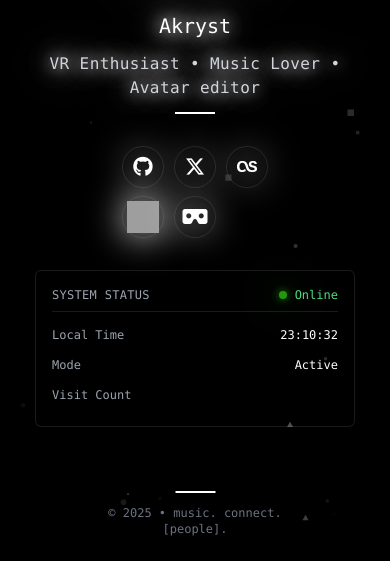
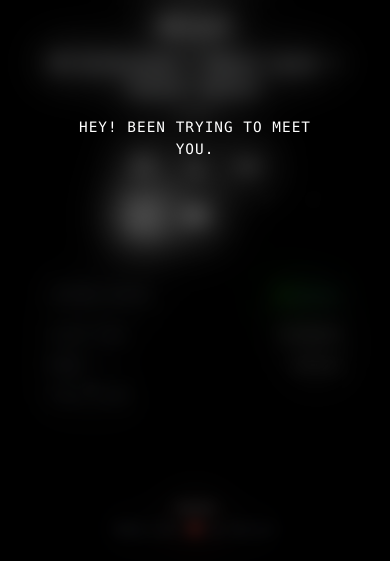
Before and after one commit to Akryst/Meow, a website: page public/index.html in a window 390 px wide. Shown: the part 283-844 px from the top of the page. Drawn offline with nearby package versions, Linux system fonts and the light colour scheme; no server answers; grey boxes are pictures that could not be loaded.

Commit message:
Add welcome screen functionality and styles
- Implemented a welcome screen module with blur effect and entry button.
- Added configuration options for welcome screen text and visibility.
- Updated main.js to load footer configuration dynamically.
- Created welcome.css for styling the welcome screen.
- Modified generateConfig.js to include welcome screen settings.

```diff
--- /dev/null
+++ b/public/css/components/welcome.css
@@ -0,0 +1,131 @@
+/* Welcome Screen Styles */
+.welcome-screen {
+    position: fixed;
+    top: 0;
+    left: 0;
+    width: 100%;
+    height: 100%;
+    z-index: 9999;
+    display: flex;
+    flex-direction: column;
+    align-items: center;
+    justify-content: center;
+    background: rgba(0, 0, 0, 0.5);
+    backdrop-filter: blur(20px);
+    -webkit-backdrop-filter: blur(20px);
+    transition: opacity 0.3s ease-out, visibility 0.3s ease-out;
+    cursor: pointer;
+}
+
+/* Hide scrollbars when welcome screen is active */
+body.welcome-active {
+    overflow: hidden;
+    height: 100vh;
+}
+
+body:not(.welcome-active) {
+    overflow: auto;
+}
+
+.welcome-screen.hidden {
+    opacity: 0;
+    visibility: hidden;
+    pointer-events: none;
+}
+
+.welcome-content {
+    text-align: center;
+    padding: 2rem;
+    border-radius: 20px;
+    transition: transform 0.3s ease-out;
+    max-width: 400px;
+    width: 90%;
+}
+
+.welcome-content:hover {
+    transform: scale(1.02);
+}
+
+.welcome-button {
+    display: inline-flex;
+    align-items: center;
+    gap: 0.5rem;
+    padding: 1rem 2rem;
+    border-radius: 50px;
+    font-size: 1rem;
+    font-weight: 500;
+    text-decoration: none;
+    transition: all 0.3s ease-out;
+    cursor: pointer;
+    text-transform: uppercase;
+    letter-spacing: 1px;
+    background: transparent;
+    position: relative;
+    overflow: hidden;
+}
+
+.welcome-button::before {
+    content: '';
+    position: absolute;
+    top: 0;
+    left: -100%;
+    width: 100%;
+    height: 100%;
+    transition: left 0.5s ease-out;
+}
+
+.welcome-button:hover::before {
+    left: 100%;
+}
+
+.welcome-button:hover {
+    transform: translateY(-2px);
+}
+
+/* Responsive design for welcome screen */
+@media (max-width: 768px) {
+    .welcome-title {
+        font-size: 2rem;
+    }
+
+    .welcome-subtitle {
+        font-size: 1rem;
+    }
+
+    .welcome-button {
+        padding: 0.8rem 1.5rem;
+        font-size: 0.9rem;
+    }
+
+    .welcome-content {
+        padding: 1.5rem;
+        margin: 1rem;
+    }
+}
+
+/* Enhanced blur effect when welcome screen is active */
+body.welcome-active {
+    overflow: hidden;
+}
+
+/* Blur effect for main content when welcome screen is active */
+body.welcome-active #main-content {
+    filter: blur(10px);
+    transition: filter 0.5s ease-out;
+}
+
+body:not(.welcome-active) #main-content {
+    filter: blur(0px);
+    transition: filter 0.5s ease-out;
+}
+
+/* Additional blur effect for any elements outside main-content */
+body.welcome-active > *:not(.welcome-screen) {
+    filter: blur(8px);
+    transition: filter 0.5s ease-out;
+}
+
+body:not(.welcome-active) > *:not(.welcome-screen) {
+    filter: none;
+    transition: filter 0.5s ease-out;
+}
--- a/public/index.html
+++ b/public/index.html
@@ -11,6 +11,7 @@
     <link href="https://fonts.googleapis.com/css2?family=JetBrains+Mono:wght@300;400;500;600;700&display=swap" rel="stylesheet">
     <link rel="stylesheet" href="css/base/styles.css">
     <link rel="stylesheet" href="css/components/effects.css">
+    <link rel="stylesheet" href="css/components/welcome.css">
     <script src="/socket.io/socket.io.js"></script>
     <script src="https://cdn.jsdelivr.net/npm/particles.js@2.0.0/particles.min.js"></script>
     <script src="https://cdnjs.cloudflare.com/ajax/libs/howler/2.2.4/howler.min.js"></script>
@@ -63,8 +64,10 @@
     <!-- Background Overlay -->
     <div id="background-overlay"></div>
 
-    <!-- Main Container -->
-    <div class="min-h-screen flex items-center justify-center p-6">
+    <!-- Main Content Container -->
+    <div id="main-content">
+        <!-- Main Container -->
+        <div class="min-h-screen flex items-center justify-center p-6">
         <div class="max-w-2xl w-full">
 
             <!-- Profile Section -->
@@ -155,6 +158,7 @@
 
         </div>
     </div>
+    </div>
 
     <!-- Footer -->
     <footer class="fixed bottom-6 left-1/2 transform -translate-x-1/2">
@@ -169,6 +173,7 @@
     <!-- Particles container will be auto-created by effects.js -->
 
     <!-- Modular JavaScript - Load modules first, then main -->
+    <script src="js/modules/welcomeScreen.js"></script>
     <script src="js/modules/backgroundManager.js"></script>
     <script src="js/modules/effects.js"></script>
     <script src="js/modules/configurator.js"></script>
--- a/public/js/config.js
+++ b/public/js/config.js
@@ -1,5 +1,5 @@
 // Site configuration - Auto-generated from .env file
-// Last updated: 2025-08-04T21:07:49.329Z
+// Last updated: 2025-08-04T23:09:51.941Z
 
 const config = {
     "profile": {
@@ -62,6 +62,13 @@ const config = {
             "Midnight Rooftop"
         ],
         "locationInterval": 10000
+    },
+    "welcomeScreen": {
+        "enabled": true,
+        "text": "Hey! Been trying to meet you."
+    },
+    "footer": {
+        "text": "Made with ❤️ by Akryst"
     }
 };
 
--- a/public/js/main.js
+++ b/public/js/main.js
@@ -15,6 +15,17 @@ function initializeApp() {
     // Initialize all modules
     TimeUtils.initTimeDisplay();
     MusicPlayer.initMusicPlayer();
+    loadFooterConfig();
 
     console.log('Loaded');
 }
+
+// Load footer configuration
+function loadFooterConfig() {
+    if (window.siteConfig && window.siteConfig.footer) {
+        const footerElement = document.querySelector('footer p');
+        if (footerElement) {
+            footerElement.innerHTML = window.siteConfig.footer.text;
+        }
+    }
+}
--- /dev/null
+++ b/public/js/modules/welcomeScreen.js
@@ -0,0 +1,125 @@
+/**
+ * Welcome Screen Module
+ * Manages the entrance splash screen with blur effect
+ */
+
+class WelcomeScreen {
+    constructor() {
+        this.welcomeElement = null;
+        this.mainContent = null;
+        this.isVisible = true;
+
+        this.init();
+    }
+
+    init() {
+        this.createWelcomeScreen();
+
+        // Add welcome-active class to body
+        document.body.classList.add('welcome-active');
+    }
+
+    createWelcomeScreen() {
+        this.welcomeElement = document.createElement('div');
+        this.welcomeElement.className = 'welcome-screen';
+        this.welcomeElement.id = 'welcome-screen';
+
+        const welcomeContent = document.createElement('div');
+        welcomeContent.className = 'welcome-content';
+
+        // Get welcome text from config
+        const welcomeText = window.siteConfig?.welcomeScreen?.text || 'Click here to continue';
+
+        welcomeContent.innerHTML = `
+            <button class="welcome-button" id="enter-button">
+                <span>${welcomeText}</span>
+            </button>
+        `;
+
+        this.welcomeElement.appendChild(welcomeContent);
+        document.body.appendChild(this.welcomeElement);
+
+        this.mainContent = document.getElementById('main-content') || document.body;
+
+        // Simple click event listener
+        this.welcomeElement.addEventListener('click', () => {
+            this.enterSite();
+        });
+    }
+
+    enterSite() {
+        if (!this.isVisible) return;
+
+        this.isVisible = false;
+
+        // Add visual feedback
+        const button = this.welcomeElement.querySelector('#enter-button');
+        if (button) {
+            button.style.transform = 'scale(0.95)';
+            button.style.opacity = '0.7';
+        }
+
+        // Remove welcome-active class immediately to start blur removal
+        document.body.classList.remove('welcome-active');
+
+        // Fade out welcome screen
+        this.welcomeElement.classList.add('hidden');
+
+        // Remove the element after the CSS transition completes
+        setTimeout(() => {
+            if (this.welcomeElement && this.welcomeElement.parentNode) {
+                this.welcomeElement.parentNode.removeChild(this.welcomeElement);
+            }
+
+            // Dispatch custom event for other modules
+            document.dispatchEvent(new CustomEvent('welcomeScreenDismissed'));
+
+            // Focus main content for accessibility
+            if (this.mainContent) {
+                this.mainContent.focus();
+            }
+        }, 300); // This matches the CSS transition time
+
+        // Analytics or tracking (if needed)
+        this.trackEntry();
+    }
+
+    trackEntry() {
+        // Log entry for analytics
+        console.log('User entered the site via welcome screen');
+    }
+
+    // Method to show welcome screen again (if needed)
+    show() {
+        if (!this.isVisible && this.welcomeElement) {
+            this.isVisible = true;
+            document.body.classList.add('welcome-active');
+            this.welcomeElement.classList.remove('hidden');
+        }
+    }
+
+    // Method to force hide welcome screen
+    hide() {
+        if (this.isVisible) {
+            this.enterSite();
+        }
+    }
+
+    // Check if welcome screen should be shown (e.g., first visit)
+    static shouldShow() {
+        // Check if welcome screen is enabled in config
+        const enabled = window.siteConfig?.welcomeScreen?.enabled;
+        return enabled !== false; // Default to true if not specified
+    }
+}
+
+// Initialize welcome screen when DOM is loaded
+document.addEventListener('DOMContentLoaded', () => {
+    if (WelcomeScreen.shouldShow()) {
+        new WelcomeScreen();
+        WelcomeScreen.markAsVisited();
+    }
+});
+
+// Export for potential external use
+window.WelcomeScreen = WelcomeScreen;
```
Also changed, not shown: scripts/generateConfig.js (+7 -0 lines).
